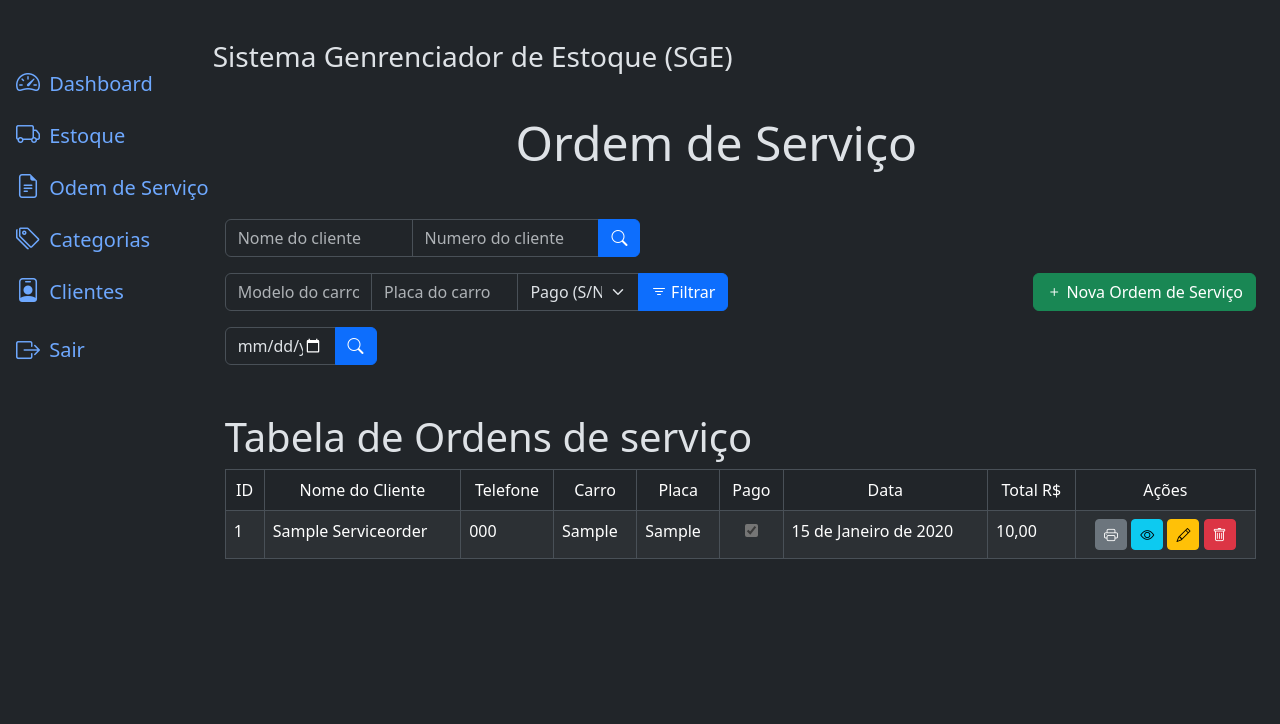
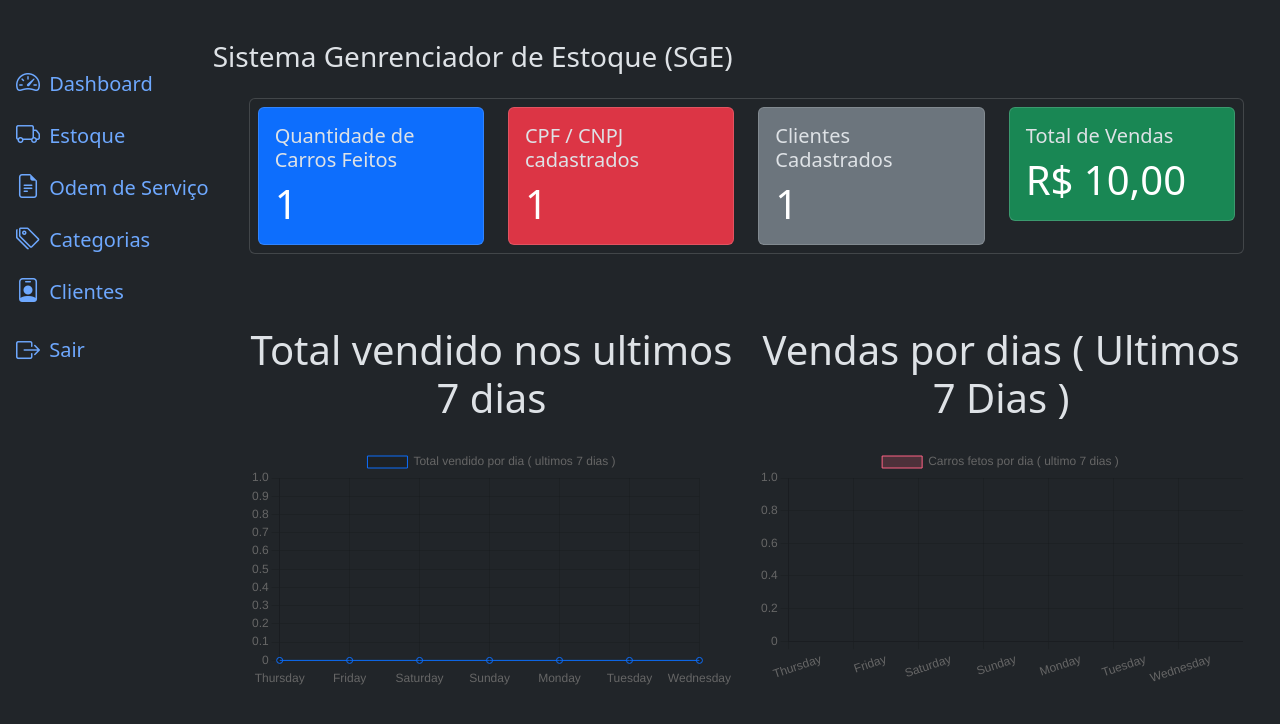
Before and after one commit to Gustavodeoliveiraa/autoarjr, a Django app: page / in a window 1280 px wide. Shown: the top 724 px of the page. Run offline with Django 5.2, Linux system fonts and the light colour scheme; tables that the repository leaves empty hold one stand-in row (values such as "Sample post"); some libraries are stand-ins or nearby versions.

Commit message:
feature: added metrics for sales

```diff
--- /dev/null
+++ b/project/metrics.py
@@ -0,0 +1,57 @@
+from datetime import date, timedelta
+from django.db.models import Sum
+from service_order.models import ServiceOrder
+from client.models import Client
+
+
+def get_total_amount_of_cars_made():
+    return ServiceOrder.objects.all().count()
+
+
+def get_total_amount_of_cars_made_per_day_on_the_last_7_days():
+    values = list()
+    today = date.today()
+    last_7_days = [(today - timedelta(days=i)) for i in range(6, -1, -1)]
+
+    for day in last_7_days:
+        value = ServiceOrder.objects.filter(created_at=day).count()
+
+        values.append(float(value))
+
+    return dict(
+        data=[day.strftime('%A') for day in last_7_days],
+        values=values
+    )
+
+
+def get_total_amount_selling():
+    total_selling = ServiceOrder.objects.aggregate(total=Sum('service_price'))['total']
+
+    return float(total_selling)
+
+
+def get_total_amount_of_cps_registered():
+    return ServiceOrder.objects.filter(cpf__isnull=False).exclude(cpf='').count()
+
+
+def get_total_amount_of_clients_registered():
+    return Client.objects.all().count()
+
+
+def get_total_amount_of_made_on_week():
+    values = list()
+    today = date.today()
+    date_ = [(today - timedelta(days=i))for i in range(6, -1, -1)]
+    last_7_days = [(today - timedelta(days=i))for i in range(6, -1, -1)]
+
+    for day in date_:
+        sales_total = ServiceOrder.objects.filter(
+            created_at=day
+        ).aggregate(total=Sum('service_price'))['total'] or 0
+
+        values.append(float(sales_total))
+
+    return dict(
+        dates=[day.strftime('%A') for day in last_7_days],
+        values=values
+    )
--- a/project/templates/base.html
+++ b/project/templates/base.html
@@ -6,11 +6,10 @@
     <meta charset="UTF-8">
     <meta name="viewport" content="width=device-width, initial-scale=1.0">
 
+    <script src="https://cdn.jsdelivr.net/npm/chart.js"></script>
     {% comment %}  Input Mask {% endcomment %}
     <script src="https://cdnjs.cloudflare.com/ajax/libs/jquery/3.6.0/jquery.min.js"></script>
     <script src="https://cdnjs.cloudflare.com/ajax/libs/jquery.inputmask/3.3.4/jquery.inputmask.bundle.min.js"></script>
-
-
 
 
     <link href="https://cdn.jsdelivr.net/npm/bootstrap@5.3.3/dist/css/bootstrap.min.css" rel="stylesheet" integrity="sha384-QWTKZyjpPEjISv5WaRU9OFeRpok6YctnYmDr5pNlyT2bRjXh0JMhjY6hW+ALEwIH" crossorigin="anonymous">
@@ -33,13 +32,14 @@
             Sistema Genrenciador de Estoque (SGE)
         </h3>
 
-            <div class="container">
+            <div class="container-fluid ps-4">
                 <main>
                     {% block main %}
                     {% endblock main %}
                 </main>
             </div>
         </div>
+
     </div>
 </body>
 </html>
--- a/project/templates/components/_sidebar.html
+++ b/project/templates/components/_sidebar.html
@@ -12,7 +12,7 @@
       <div class="collapse d-sm-block fs-5" id="menuCollapse">
         <ul class="nav flex-column align-items-start" id="menu">
           <li>
-            <a href="" class="nav-link px-0 align-middle">
+            <a href="{% url "dashboard" %}" class="nav-link px-0 align-middle">
               <i class="bi bi-speedometer2 fs-4"></i>
               <span class="ms-1">Dashboard</span>
             </a>
--- /dev/null
+++ b/project/templates/metrics/dashboard.html
@@ -0,0 +1,148 @@
+{% extends "base.html" %}
+{% load static %}
+
+{% block js %} {% static "client_static/client.js" %} {% endblock js %}
+{% block title %}DashBoard{% endblock title %}
+
+{% block main %}
+
+    <div class="container">
+            <div class="card">
+        <div class="row p-2">
+            <div class="col-3">
+                <div class="card bg-primary">
+                   <div class="card-body">
+                        <h5 class="card-title">Quantidade de Carros Feitos</h5>
+                        <p class="card-text text-white font-wheight-bold display-6">{{total_of_cars_made}}</p>
+                   </div>
+                </div>
+            </div>
+
+            <div class="col-3">
+                <div class="card bg-danger">
+                    <div class="card-body">
+                        <h5 class="card-title">CPF / CNPJ cadastrados</h5>
+                        <p class="card-text text-white font-wheight-bold display-6">{{total_cpf_registered}}</p>
+                    </div>
+                </div>
+            </div>
+
+            <div class="col-3">
+                <div class="card bg-secondary">
+                    <div class="card-body">
+                        <h5 class="card-title">Clientes Cadastrados</h5>
+                        <p class="card-text text-white font-wheight-bold display-6">{{total_clients_registered}}</p>
+                    </div>
+                </div>
+            </div>
+
+            <div class="col-3">
+                <div class="card bg-success">
+                    <div class="card-body">
+                        <h5 class="card-title">Total de Vendas</h5>
+                        <p class="card-text text-white font-wheight-bold display-6">R$ {{total_selling|floatformat:2}}</p>
+                    </div>
+                </div>
+            </div>
+
+        </div>
+    </div>
+
+        <div class="row mt-5">
+            <div class="col-6">
+                <h5 class="display-6 text-center mb-4 mt-4">Total vendido nos ultimos 7 dias</h5>
+                <div class="">
+                    <canvas id="myChart"></canvas>
+                </div>
+            </div>
+
+            <div class="col-6">
+                <h5 class="display-6 text-center mb-4 mt-4">Vendas por dias ( Ultimos 7 Dias ) </h5>
+                <div class="">
+                    <canvas id="selles_per_day_of_week"></canvas>
+                </div>
+            </div>
+        </div>
+    </div>
+
+
+    <script>
+        const ctx = document.getElementById('myChart');
+        const sales_on_weekend = {{total_value_of_sales_for_day_of_week|safe}}
+        console.log(sales_on_weekend)
+
+        new Chart(ctx, {
+          type: 'line',
+          data: {
+            labels: sales_on_weekend.dates,
+            datasets: [{
+              label: 'Total vendido por dia ( ultimos 7 dias )',
+              data: sales_on_weekend.values,
+              borderWidth: 1,
+              borderColor: [
+              'rgba(13, 110, 251, 1)',
+              ],
+            }],
+          },
+          options: {
+            plugins: {
+                tooltip: {
+                    callbacks: {
+                        // Customiized the tooltip for show "Total vendido no dia [dia]"
+                        label: function(context) {
+                            const day = context.label;  // The day of te week of the label
+                            const value = context.raw;  // The value corresponding to the total sold
+                            return `Total vendido na ${day}: ${value}`;
+                        }
+                    }
+                }
+            },
+            scales: {
+              y: {
+                beginAtZero: true
+              }
+            }
+          }
+        });
+
+        const sales_per_day_of_week_chart = document.getElementById('selles_per_day_of_week');
+        const sales_per_day_of_week_data = {{sales_by_day_of_the_week|safe}}
+
+        new Chart(sales_per_day_of_week_chart, {
+            type: 'bar',
+            data: {
+              labels: sales_per_day_of_week_data.data,
+              datasets: [{
+                label: 'Carros fetos por dia ( ultimo 7 dias )',
+                data: sales_per_day_of_week_data.values,
+                borderWidth: 1,
+                backgroundColor: [
+                    'rgba(255, 99, 132, 0.2)',
+                    'rgba(255, 159, 64, 0.2)',
+                    'rgba(255, 205, 86, 0.2)',
+                    'rgba(75, 192, 192, 0.2)',
+                    'rgba(54, 162, 235, 0.2)',
+                    'rgba(153, 102, 255, 0.2)',
+                    'rgba(201, 203, 207, 0.2)'],
+                    borderColor: [
+                    'rgb(255, 99, 132)',
+                    'rgb(255, 159, 64)',
+                    'rgb(255, 205, 86)',
+                    'rgb(75, 192, 192)',
+                    'rgb(54, 162, 235)',
+                    'rgb(153, 102, 255)',
+                    'rgb(201, 203, 207)'
+                ],
+              }]
+            },
+            options: {
+              scales: {
+                y: {
+                  beginAtZero: true
+                }
+              }
+            }
+          });
+
+      </script>
+{% endblock main %}
--- a/project/urls.py
+++ b/project/urls.py
@@ -15,10 +15,12 @@ Including another URLconf
     2. Add a URL to urlpatterns:  path('blog/', include('blog.urls'))
 """
 from django.contrib import admin
+from .views import DashBoardView
 from django.urls import path, include
 
 urlpatterns = [
     path('admin/', admin.site.urls),
+    path('', DashBoardView.as_view(), name='dashboard'),
     path('', include('storage.urls')),
     path('', include('client.urls')),
     path('', include('service_order.urls')),
--- /dev/null
+++ b/project/views.py
@@ -0,0 +1,20 @@
+from django.views import View
+from django.shortcuts import render
+from project import metrics
+
+
+class DashBoardView(View):
+    template_name = '../templates/metrics/dashboard.html'
+
+    def get(self, request):
+        data = {
+            'total_of_cars_made': metrics.get_total_amount_of_cars_made(),
+            'total_selling': metrics.get_total_amount_selling(),
+            'total_cpf_registered': metrics.get_total_amount_of_cps_registered(),
+            'total_clients_registered': metrics.get_total_amount_of_clients_registered(),
+
+            'total_value_of_sales_for_day_of_week': metrics.get_total_amount_of_made_on_week(),
+            'sales_by_day_of_the_week': metrics.get_total_amount_of_cars_made_per_day_on_the_last_7_days(),
+        }
+
+        return render(request, self.template_name, data)
--- a/service_order/urls.py
+++ b/service_order/urls.py
@@ -9,7 +9,7 @@ urlpatterns = [
         name='register'
     ),
     path(
-        '', views.ListServiceOrderView.as_view(),
+        'service_order/list', views.ListServiceOrderView.as_view(),
         name='list'
     ),
     path(
```
